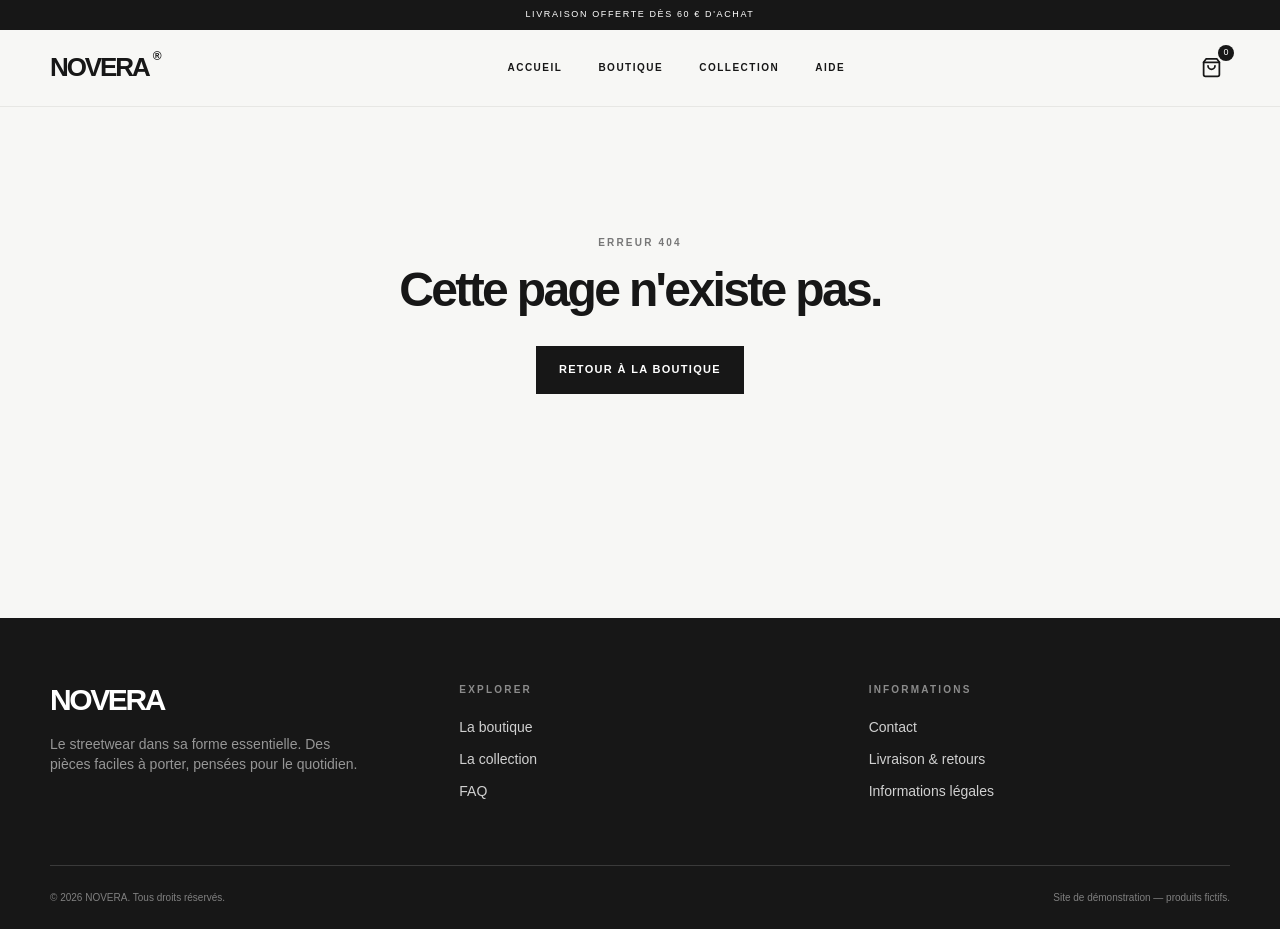
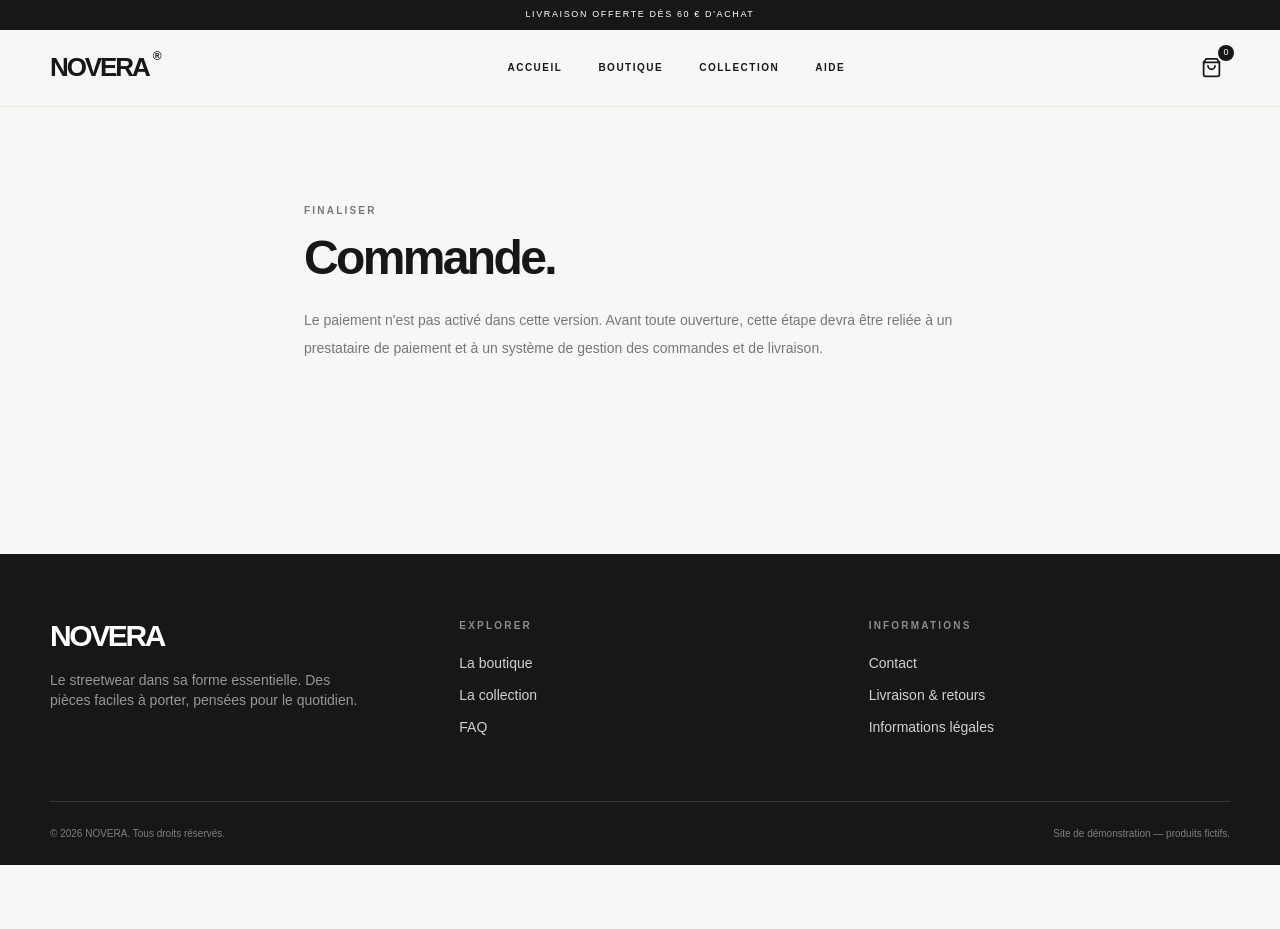
Before and after one commit to ginodeverlydesmons-wq/NOVERA, a Next.js app: page /commande in a window 1280 px wide. Before the commit this address had no page. After the commit the page ends 865 px from the top, so only its background shows below. Built offline with nearby package versions, Linux system fonts and the light colour scheme.

Commit message:
Ajouter page et fonctionnalité src/app/commande/page.js

```diff
--- /dev/null
+++ b/src/app/commande/page.js
@@ -0,0 +1,2 @@
+export const metadata = { title: "Commande" };
+export default function Commande(){return <div className="container py-24 max-w-2xl"><p className="eyebrow text-muted mb-4">FINALISER</p><h1 className="section-title">Commande.</h1><p className="text-sm text-muted mt-6 leading-7">Le paiement n'est pas activé dans cette version. Avant toute ouverture, cette étape devra être reliée à un prestataire de paiement et à un système de gestion des commandes et de livraison.</p></div>}
```
